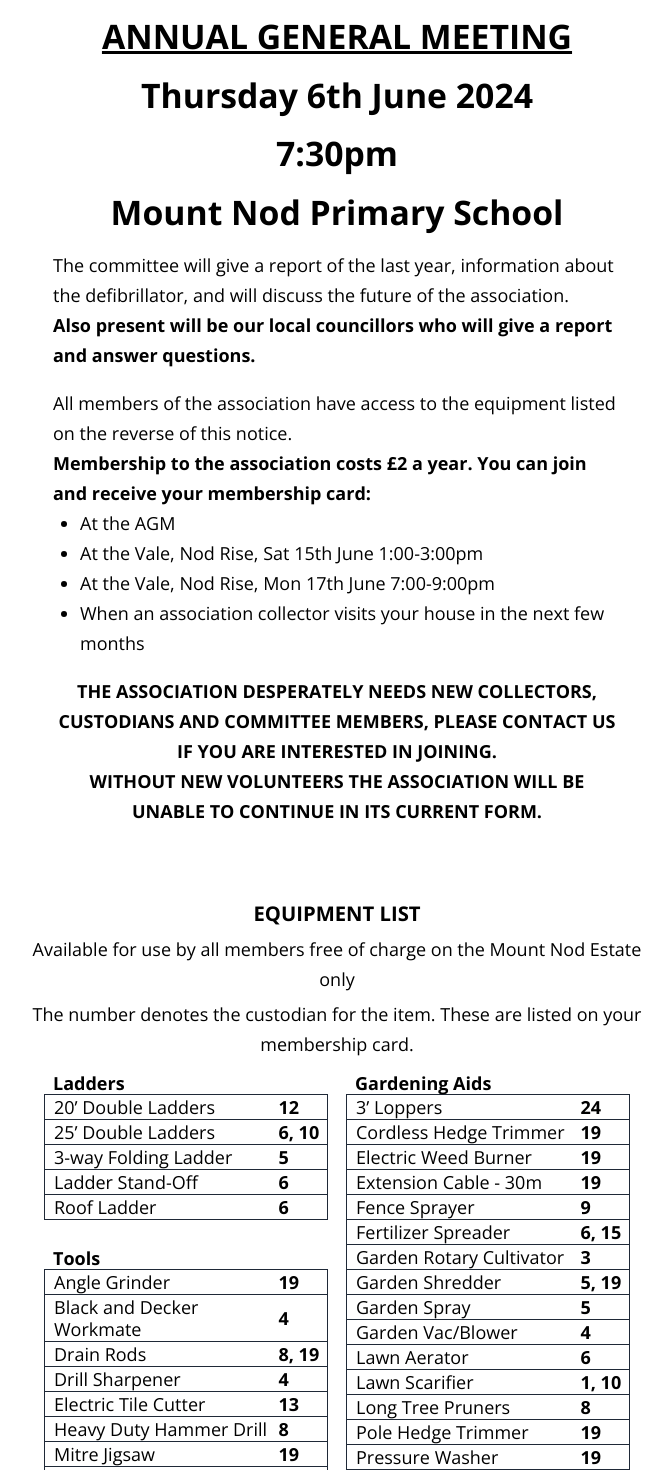
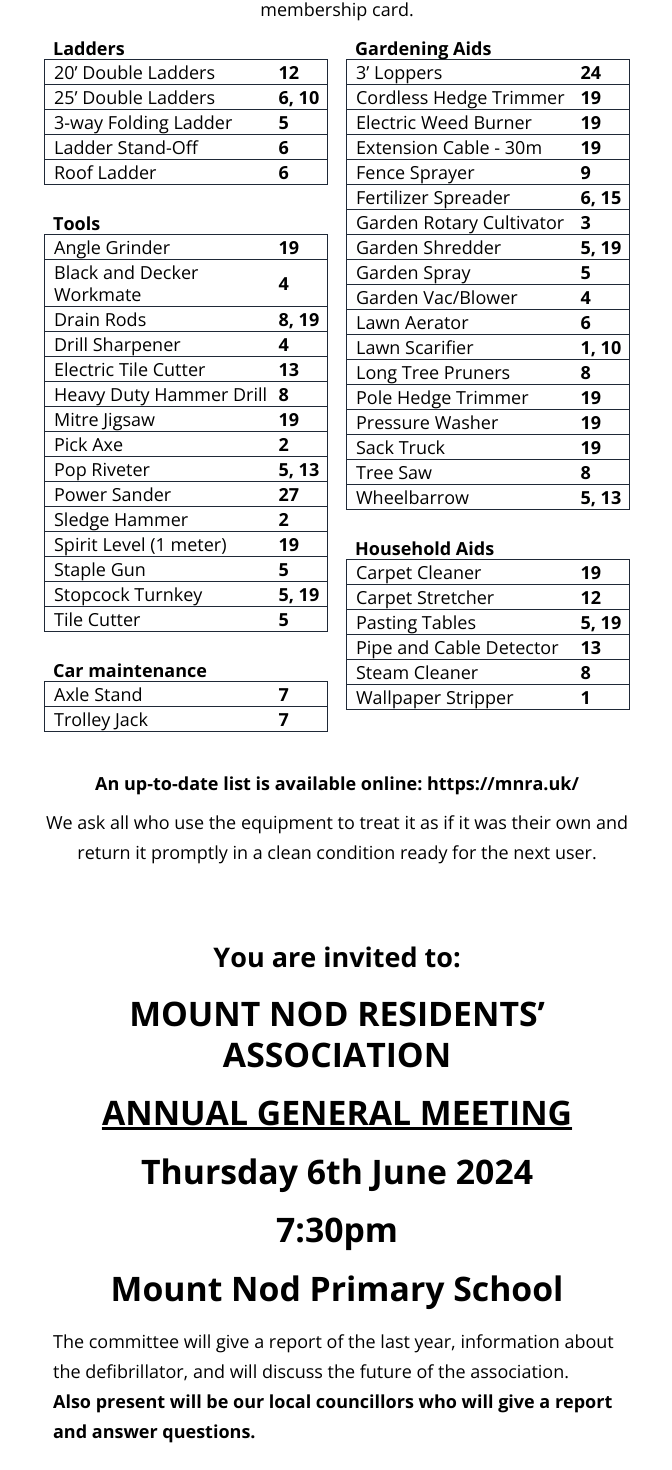
Before and after one commit to darthsteven/mnra, a SvelteKit app: page / in a window 1280 px wide. Shown: the part 173-1643 px from the top of the page, without its empty margins (303-975 px from the left). Built offline with nearby package versions, Linux system fonts and the light colour scheme.

Commit message:
Swap the order of the page.

```diff
--- a/src/routes/+page.svelte
+++ b/src/routes/+page.svelte
@@ -1,4 +1,229 @@
 <div class="mx-auto max-w-screen-sm py-8 px-2 print:py-0 px-0">
+    <h1 class="text-center font-bold text-lg mb-1">EQUIPMENT LIST</h1>
+    <p class="text-center mb-1">Available for use by all members free of charge on the Mount Nod Estate only</p>
+    <p class="text-center mb-3">The number denotes the custodian for the item. These are listed on your membership
+        card.</p>
+
+    <div class="grid sm:grid-cols-2 print:grid-cols-2 gap-4 px-4 mx-auto max-w-sm sm:max-w-full print:max-w-none">
+        <div>
+            <table class="equipment">
+                <caption>Ladders</caption>
+                <tr>
+                    <td>20’ Double Ladders</td>
+                    <td>12</td>
+                </tr>
+                <tr>
+                    <td>25’ Double Ladders</td>
+                    <td>6, 10</td>
+                </tr>
+                <tr>
+                    <td>3-way Folding Ladder</td>
+                    <td>5</td>
+                </tr>
+                <tr>
+                    <td>Ladder Stand-Off</td>
+                    <td>6</td>
+                </tr>
+                <tr>
+                    <td>Roof Ladder</td>
+                    <td>6</td>
+                </tr>
+            </table>
+
+            <table class="equipment">
+                <caption>Tools</caption>
+                <tr>
+                    <td>Angle Grinder</td>
+                    <td>19</td>
+                </tr>
+                <tr>
+                    <td>Black and Decker Workmate</td>
+                    <td>4</td>
+                </tr>
+                <tr>
+                    <td>Drain Rods</td>
+                    <td>8, 19</td>
+                </tr>
+                <tr>
+                    <td>Drill Sharpener</td>
+                    <td>4</td>
+                </tr>
+                <tr>
+                    <td>Electric Tile Cutter</td>
+                    <td>13</td>
+                </tr>
+                <tr>
+                    <td>Heavy Duty Hammer Drill</td>
+                    <td>8</td>
+                </tr>
+                <tr>
+                    <td>Mitre Jigsaw</td>
+                    <td>19</td>
+                </tr>
+                <tr>
+                    <td>Pick Axe</td>
+                    <td>2</td>
+                </tr>
+                <tr>
+                    <td>Pop Riveter</td>
+                    <td>5, 13</td>
+                </tr>
+                <tr>
+                    <td>Power Sander</td>
+                    <td>27</td>
+                </tr>
+                <tr>
+                    <td>Sledge Hammer</td>
+                    <td>2</td>
+                </tr>
+                <tr>
+                    <td>Spirit Level (1 meter)</td>
+                    <td>19</td>
+                </tr>
+                <tr>
+                    <td>Staple Gun</td>
+                    <td>5</td>
+                </tr>
+                <tr>
+                    <td>Stopcock Turnkey</td>
+                    <td>5, 19</td>
+                </tr>
+                <tr>
+                    <td>Tile Cutter</td>
+                    <td>5</td>
+                </tr>
+            </table>
+
+            <table class="equipment">
+                <caption>Car maintenance</caption>
+                <tr>
+                    <td>Axle Stand</td>
+                    <td>7</td>
+                </tr>
+                <tr>
+                    <td>Trolley Jack</td>
+                    <td>7</td>
+                </tr>
+            </table>
+        </div>
+
+        <div>
+
+            <table class="equipment">
+                <caption>Gardening Aids</caption>
+                <tr>
+                    <td>3’ Loppers</td>
+                    <td>24</td>
+                </tr>
+                <tr>
+                    <td>Cordless Hedge Trimmer</td>
+                    <td>19</td>
+                </tr>
+                <tr>
+                    <td>Electric Weed Burner</td>
+                    <td>19</td>
+                </tr>
+                <tr>
+                    <td>Extension Cable - 30m</td>
+                    <td>19</td>
+                </tr>
+                <tr>
+                    <td>Fence Sprayer</td>
+                    <td>9</td>
+                </tr>
+                <tr>
+                    <td>Fertilizer Spreader</td>
+                    <td>6, 15</td>
+                </tr>
+                <tr>
+                    <td>Garden Rotary Cultivator</td>
+                    <td>3</td>
+                </tr>
+                <tr>
+                    <td>Garden Shredder</td>
+                    <td>5, 19</td>
+                </tr>
+                <tr>
+                    <td>Garden Spray</td>
+                    <td>5</td>
+                </tr>
+                <tr>
+                    <td>Garden Vac/Blower</td>
+                    <td>4</td>
+                </tr>
+                <tr>
+                    <td>Lawn Aerator</td>
+                    <td>6</td>
+                </tr>
+                <tr>
+                    <td>Lawn Scarifier</td>
+                    <td>1, 10</td>
+                </tr>
+                <tr>
+                    <td>Long Tree Pruners</td>
+                    <td>8</td>
+                </tr>
+                <tr>
+                    <td>Pole Hedge Trimmer</td>
+                    <td>19</td>
+                </tr>
+                <tr>
+                    <td>Pressure Washer</td>
+                    <td>19</td>
+                </tr>
+                <tr>
+                    <td>Sack Truck</td>
+                    <td>19</td>
+                </tr>
+                <tr>
+                    <td>Tree Saw</td>
+                    <td>8</td>
+                </tr>
+                <tr>
+                    <td>Wheelbarrow</td>
+                    <td>5, 13</td>
+                </tr>
+            </table>
+
+            <table class="equipment">
+                <caption>Household Aids</caption>
+                <tr>
+                    <td>Carpet Cleaner</td>
+                    <td>19</td>
+                </tr>
+                <tr>
+                    <td>Carpet Stretcher</td>
+                    <td>12</td>
+                </tr>
+                <tr>
+                    <td>Pasting Tables</td>
+                    <td>5, 19</td>
+                </tr>
+                <tr>
+                    <td>Pipe and Cable Detector</td>
+                    <td>13</td>
+                </tr>
+                <tr>
+                    <td>Steam Cleaner</td>
+                    <td>8</td>
+                </tr>
+                <tr>
+                    <td>Wallpaper Stripper</td>
+                    <td>1</td>
+                </tr>
+            </table>
+
+        </div>
+    </div>
+
+    <p class="text-center mt-2 mb-1 font-bold">An up-to-date list is available online: https://mnra.uk/</p>
+
+    <p class="text-center mt-2">We ask all who use the equipment to treat it as if it was their own and return it
+        promptly in a clean condition ready for the next user.</p>
+
+
+    <div class="page-break mb-16 print:mb-0"></div>
+
 
     <div class="flyer">
         <h1 class="text-center font-bold text-2xl mb-4">You are invited to:</h1>
@@ -11,110 +236,28 @@
         <div class="px-6">
             <div class="mb-4">
 
-<p>The committee will give a report of the last year, information about the defibrillator, and will discuss the future of the association.</p>
-<p class="font-bold">Also present will be our local councillors who will give a report and answer questions.</p>
+                <p>The committee will give a report of the last year, information about the defibrillator, and will
+                    discuss the future of the association.</p>
+                <p class="font-bold">Also present will be our local councillors who will give a report and answer
+                    questions.</p>
 
             </div>
 
 
-
             <p>All members of the association have access to the equipment listed on the reverse of this notice.</p>
-<p class="font-bold">Membership to the association costs £2 a year. You can join and receive your membership card:</p>
+            <p class="font-bold">Membership to the association costs £2 a year. You can join and receive your membership
+                card:</p>
             <ul class="list-outside ml-6 list-disc mb-4">
                 <li>At the AGM</li>
                 <li>At the Vale, Nod Rise, Sat 15th June 1:00-3:00pm</li>
                 <li>At the Vale, Nod Rise, Mon 17th June 7:00-9:00pm</li>
                 <li>When an association collector visits your house in the next few months</li>
             </ul>
-<p class="text-center font-bold">THE ASSOCIATION DESPERATELY NEEDS NEW COLLECTORS, CUSTODIANS AND COMMITTEE MEMBERS, PLEASE CONTACT US IF YOU ARE INTERESTED IN JOINING.</p>
-<p class="text-center font-bold uppercase">WITHOUT NEW VOLUNTEERS THE ASSOCIATION will be unable TO CONTINUE IN ITS CURRENT FORM.</p>
+            <p class="text-center font-bold">THE ASSOCIATION DESPERATELY NEEDS NEW COLLECTORS, CUSTODIANS AND COMMITTEE
+                MEMBERS, PLEASE CONTACT US IF YOU ARE INTERESTED IN JOINING.</p>
+            <p class="text-center font-bold uppercase">WITHOUT NEW VOLUNTEERS THE ASSOCIATION will be unable TO CONTINUE
+                IN ITS CURRENT FORM.</p>
         </div>
     </div>
 
-<div class="page-break mb-16 print:mb-0"></div>
-
-<h1 class="text-center font-bold text-lg mb-1">EQUIPMENT LIST</h1>
-<p class="text-center mb-1">Available for use by all members free of charge on the Mount Nod Estate only</p>
-<p class="text-center mb-3">The number denotes the custodian for the item. These are listed on your membership card.</p>
-
-<div class="grid sm:grid-cols-2 print:grid-cols-2 gap-4 px-4 mx-auto max-w-sm sm:max-w-full print:max-w-none">
-<div>
-<table class="equipment"><caption>Ladders</caption>
-<tr><td>20’ Double Ladders	</td><td>12</td></tr>
-<tr><td>25’ Double Ladders</td><td>6, 10</td></tr>
-<tr><td>3-way Folding Ladder</td><td>5</td></tr>
-<tr><td>Ladder Stand-Off	</td><td>6</td></tr>
-<tr><td>Roof Ladder	</td><td>6</td></tr>
-</table>
-
-<table class="equipment">
-<caption>Tools</caption>
-<tr><td>Angle Grinder	</td><td>19</td></tr>
-<tr><td>Black and Decker Workmate	</td><td>4</td></tr>
-<tr><td>Drain Rods	</td><td>8, 19</td></tr>
-<tr><td>Drill Sharpener	</td><td>4</td></tr>
-<tr><td>Electric Tile Cutter	</td><td>13</td></tr>
-<tr><td>Heavy Duty Hammer Drill	</td><td>8</td></tr>
-<tr><td>Mitre Jigsaw	</td><td>19</td></tr>
-<tr><td>Pick Axe	</td><td>2</td></tr>
-<tr><td>Pop Riveter	</td><td>5, 13</td></tr>
-<tr><td>Power Sander	</td><td>27</td></tr>
-<tr><td>Sledge Hammer	</td><td>2</td></tr>
-<tr><td>Spirit Level (1 meter)</td><td>19</td></tr>
-<tr><td>Staple Gun	</td><td>5</td></tr>
-<tr><td>Stopcock Turnkey	</td><td>5, 19</td></tr>
-<tr><td>Tile Cutter	</td><td>5</td></tr>
-</table>
-
-<table class="equipment">
-<caption>Car maintenance</caption>
-<tr><td>Axle Stand	</td><td>7</td></tr>
-<tr><td>Trolley Jack	</td><td>7</td></tr>
-</table>
 </div>
-
-<div>
-
-<table class="equipment">
-<caption>Gardening Aids</caption>
-<tr><td>3’ Loppers	</td><td>24</td></tr>
-<tr><td>Cordless Hedge Trimmer	</td><td>19</td></tr>
-<tr><td>Electric Weed Burner	</td><td>19</td></tr>
-<tr><td>Extension Cable - 30m</td><td>19</td></tr>
-<tr><td>Fence Sprayer	</td><td>9</td></tr>
-<tr><td>Fertilizer Spreader	</td><td>6, 15</td></tr>
-<tr><td>Garden Rotary Cultivator	</td><td>3</td></tr>
-<tr><td>Garden Shredder	</td><td>5, 19</td></tr>
-<tr><td>Garden Spray	</td><td>5</td></tr>
-<tr><td>Garden Vac/Blower	</td><td>4</td></tr>
-<tr><td>Lawn Aerator	</td><td>6</td></tr>
-<tr><td>Lawn Scarifier	</td><td>1, 10</td></tr>
-<tr><td>Long Tree Pruners	</td><td>8</td></tr>
-<tr><td>Pole Hedge Trimmer	</td><td>19</td></tr>
-<tr><td>Pressure Washer	</td><td>19</td></tr>
-<tr><td>Sack Truck	</td><td>19</td></tr>
-<tr><td>Tree Saw	</td><td>8</td></tr>
-<tr><td>Wheelbarrow	</td><td>5, 13</td></tr>
-</table>
-
-<table class="equipment">
-<caption>Household Aids</caption>
-<tr><td>Carpet Cleaner	</td><td>19</td></tr>
-<tr><td>Carpet Stretcher	</td><td>12</td></tr>
-<tr><td>Pasting Tables	</td><td>5, 19</td></tr>
-<tr><td>Pipe and Cable Detector	</td><td>13</td></tr>
-<tr><td>Steam Cleaner	</td><td>8</td></tr>
-<tr><td>Wallpaper Stripper	</td><td>1</td></tr>
-</table>
-
-</div>
-</div>
-
-<p class="text-center mt-2 mb-1 font-bold">An up-to-date list is available online: https://mnra.uk/</p>
-
-<p class="text-center mt-2">We ask all who use the equipment to treat it as if it was their own and return it promptly in a clean condition ready for the next user.</p>
-
-
-
-
-</div>
```
Lines whose indentation alone changed are shown as unchanged.
